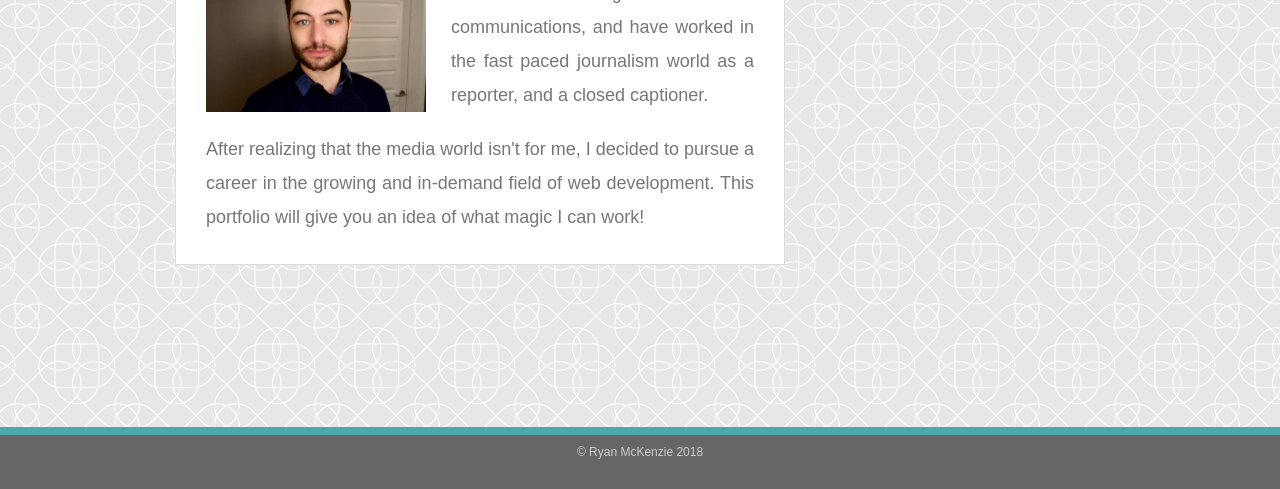
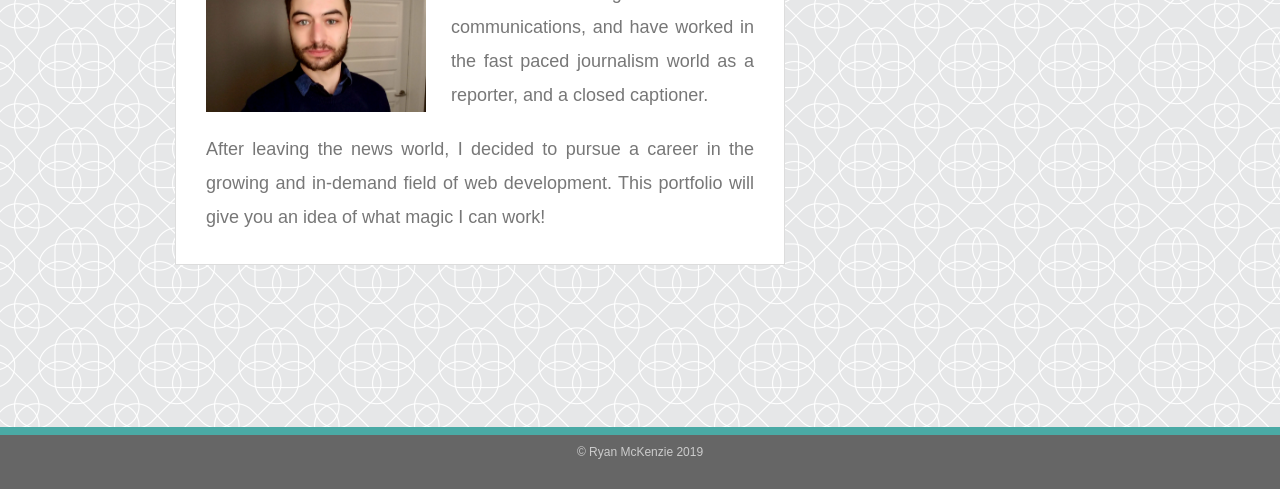
Before and after one commit to ryanjm88/Bootstrap-Portfolio, a plain HTML site: page index.html in a window 1280 px wide. Shown: the part 311-800 px from the top of the page. Drawn offline with nearby package versions, Linux system fonts and the light colour scheme.

Commit message:
profile update

```diff
--- a/index.html
+++ b/index.html
@@ -5,7 +5,6 @@
   <meta charset="UTF-8">
   <title>About | Ryan McKenzie</title>
   <link rel="icon" href="assets/images/favicon.png">
-  <link rel="stylesheet" type="text/css" href="assets/css/reset.css">
   <link rel="stylesheet" href="https://maxcdn.bootstrapcdn.com/bootstrap/4.0.0/css/bootstrap.min.css" integrity="sha384-Gn5384xqQ1aoWXA+058RXPxPg6fy4IWvTNh0E263XmFcJlSAwiGgFAW/dAiS6JXm" crossorigin="anonymous">
   <link rel="stylesheet" type="text/css" href="assets/css/style.css">
 </head>
@@ -35,7 +34,7 @@
                 in mass communications, and have worked in the fast paced
                 journalism world as a reporter, and a closed captioner.</p>
 
-                <p>After realizing that the media world isn't for me, I decided to
+                <p>After leaving the news world, I decided to
                 pursue a career in the growing and in-demand field of web development.
                 This portfolio will give you an idea of what magic I can work!</p>
 
@@ -58,7 +57,7 @@
 
   <footer>
     <div class="container">
-      &copy; Ryan McKenzie 2018
+      &copy; Ryan McKenzie 2019
     </div>
   </footer>
 </body>
```
Also changed, not shown: contact.html (+1 -1 lines), portfolio.html (+1 -1 lines).
